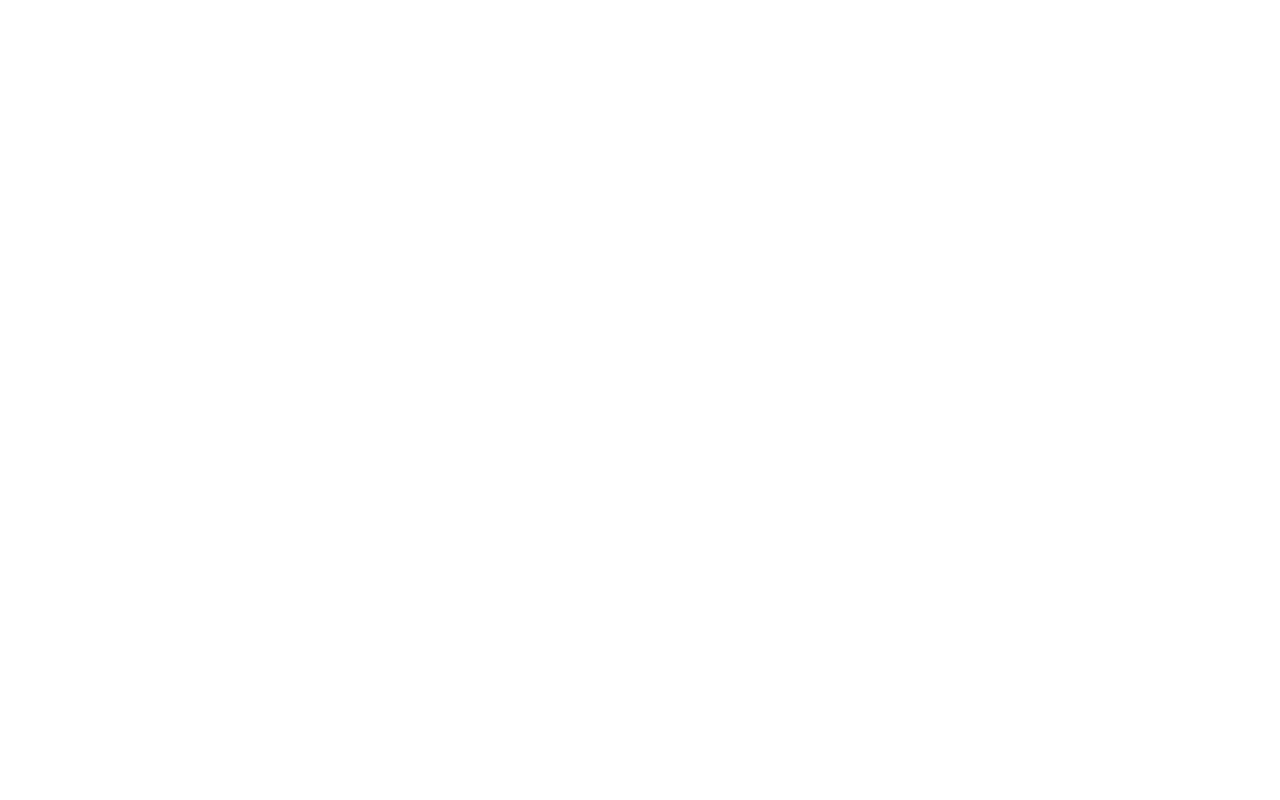
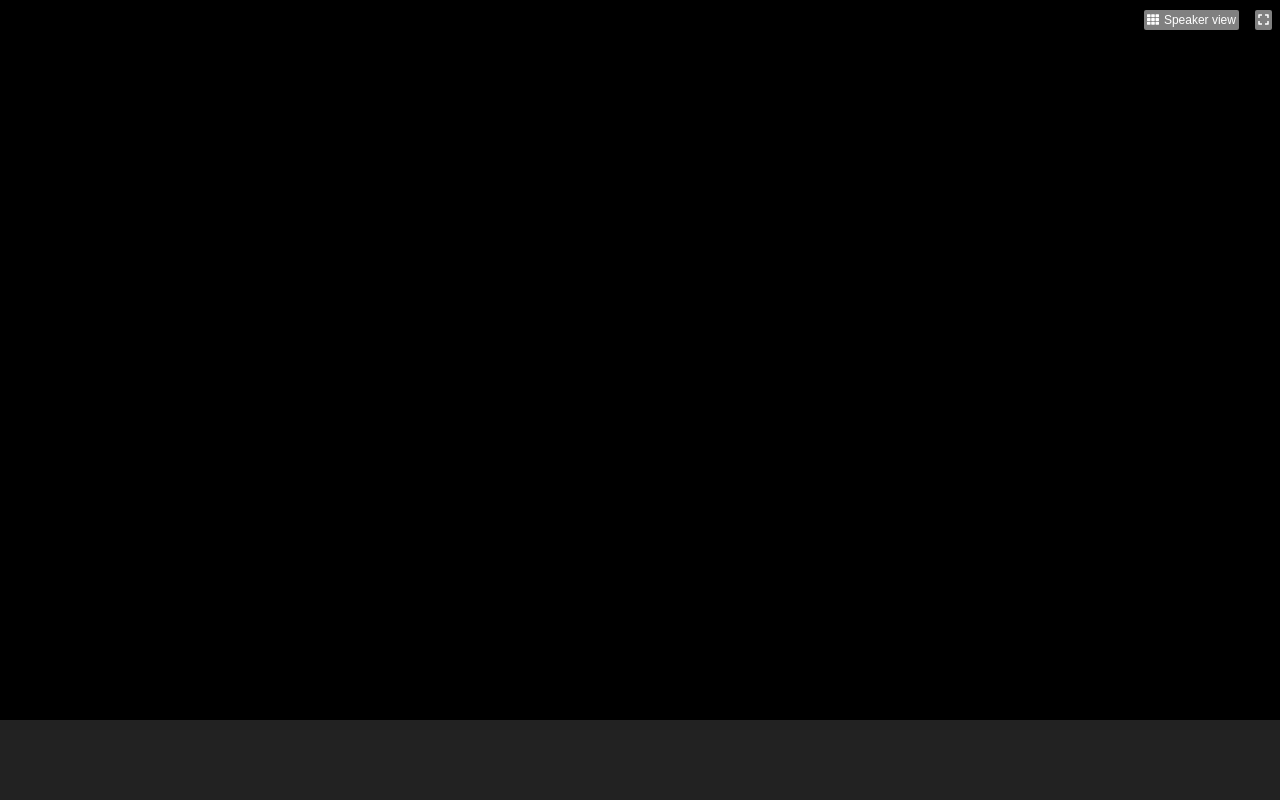
Before and after one commit to Stiv1100001/html-css-zoom, a plain HTML site: page index.html in a window 1280 px wide. Drawn offline with Linux system fonts and the light colour scheme.

Commit message:
Added main layout; Navbar completed

```diff
--- a/css/style.css
+++ b/css/style.css
@@ -10,3 +10,56 @@
 .flexbox-container {
     display: flex;
 }
+
+/* Color utility */
+.bg-black {
+    background-color: black;
+}
+
+.bg-gray {
+    background-color: rgb(34, 34, 34);
+}
+
+.text-white {
+    color: white;
+}
+
+/* Body */
+body {
+    font-family: sans-serif;
+}
+
+
+/* Main blocks */
+header {
+    height: 5vh;
+}
+
+main {
+    height: 85vh;
+    overflow-y: auto;
+}
+
+footer {
+    height: 10vh;
+}
+
+/* Header */
+header a {
+    font-size: 12px;
+    color: white;
+    background-color: gray;
+    text-decoration: none;
+    margin: 0 .5rem;
+    padding: .2rem 0.2rem;
+    border-radius: 2px;
+}
+
+a i.fas.fa-th {
+    margin-right: 5px;
+}
+
+.header-flex {
+    justify-content: end;
+    align-items: center;
+}
--- a/index.html
+++ b/index.html
@@ -14,6 +14,18 @@
 </head>
 
 <body>
+    <header class="flexbox-container header-flex bg-black text-white">
+        <a href="#"><i class="fas fa-th"></i>Speaker view</a>
+        <a href="#"><i class="fas fa-expand"></i></a>
+    </header>
+
+    <main class="bg-black">
+
+    </main>
+
+    <footer class="bg-gray">
+
+    </footer>
 
 </body>
 
```
